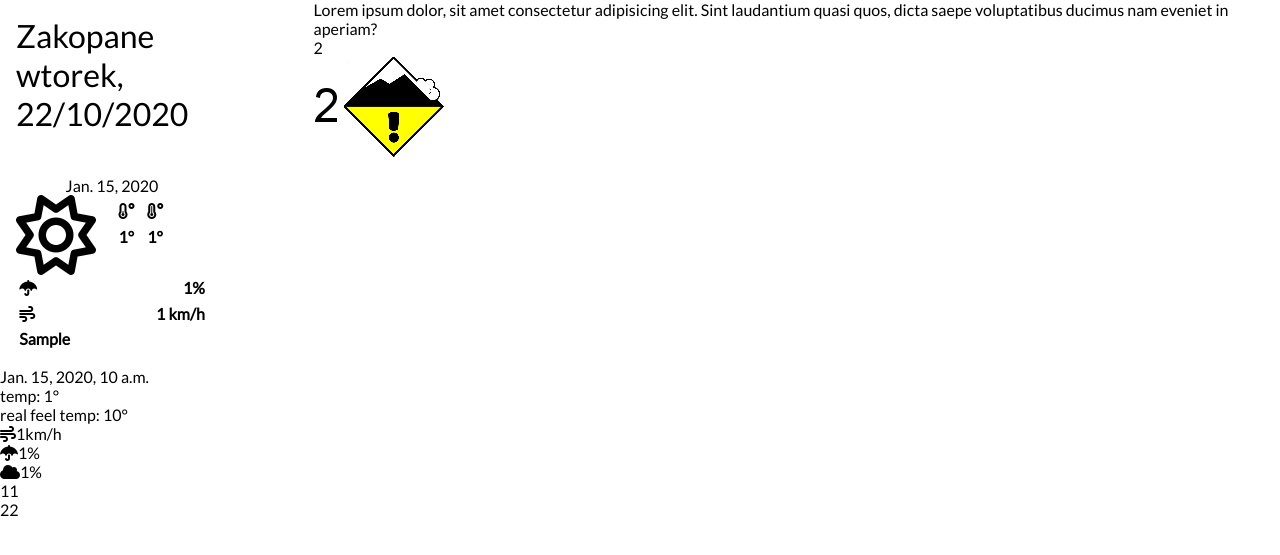
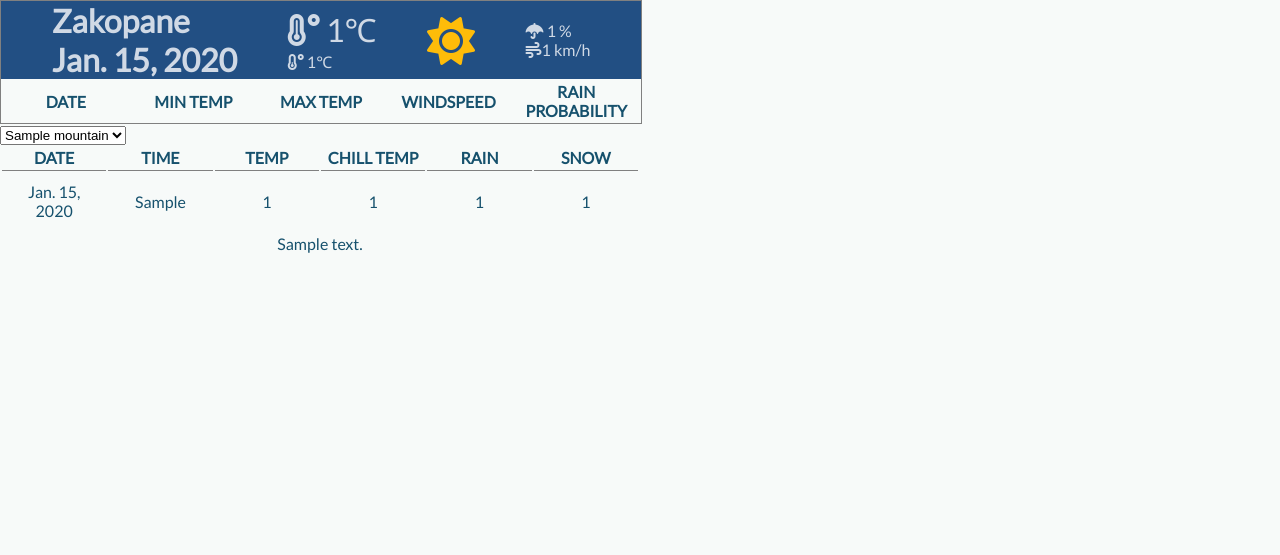
Before and after one commit to bartoszkobylinski/mountain_weather, a Django app: page /index/ in a window 1280 px wide. Shown: the top 555 px of the page. Run offline with Django 3.2, Linux system fonts and the light colour scheme; tables that the repository leaves empty hold one stand-in row (values such as "Sample post"); lists and menus that the app fills with data are empty; some libraries are stand-ins or nearby versions.

Commit message:
Working with template to render data from database, cleaning a bit code following pep-8 sugestion, adding docstrings and removing spaces and so on. Work is not done yet

```diff
--- a/mountain_weather/zakopane_weather/admin.py
+++ b/mountain_weather/zakopane_weather/admin.py
@@ -1,6 +1,6 @@
 from django.contrib import admin
 
-from .models import HourlyForecast, DailyForecast, Mountain, OctaveOfDay
+from .models import HourlyForecast, DailyForecast, Mountain, OctaveOfDay, AvalancheStatus
 
 # Register your models here.
 
@@ -8,3 +8,4 @@
 admin.site.register(DailyForecast)
 admin.site.register(Mountain)
 admin.site.register(OctaveOfDay)
+admin.site.register(AvalancheStatus)
--- a/mountain_weather/zakopane_weather/static/css/style1.css
+++ b/mountain_weather/zakopane_weather/static/css/style1.css
@@ -1,72 +1,69 @@
 body{
     margin: 0;
     font-family: 'Lato', sans-serif;
+    color: #16516d;
     padding: 0;
+    background-color: #f7faf9;
+
 }
 main{
     display: flex;
     flex-direction: column;
 }
-h6{
+.upper-section{
+    display: flex;
+    flex-direction: row;
+    width: 100%;
+}
+.zakopane-forecast{
+    width: 50%;
+    border: 1px solid gray;
+}
+.zakopane-forecast__today{
+    display: flex;
+    flex-direction: row;
+    justify-content: space-evenly;
+    align-items: center;
+    background-color: #224f83;
+    color: #d0d9e5
+}
+.zakopane-forecast__today_city h6{
+    font-size: 2rem;
     margin: 0;
-    padding: 0.2rem;
-    font-size: 1rem;
 }
-.city-data{
-    padding-left: 3rem;
-    padding: 1rem;
+.zakopane-forecast__today_temp{
+    display: flex;
+    flex-direction: column;
+}
+.zakopane-forecast__today_temp_min{
     font-size: 2rem;
 }
-.day{
+.zakopane-forecast__today_icon{
+    color: #febc09;
+    font-size: 3rem;
+}
+.zakopane-forecast__today_other{
     display: flex;
     flex-direction: column;
+}
+.zakopane-forecast__table{
     width: 100%;
 }
-.top,
-.days-forecast,
-.hour-forecast{
-    display: flex;
-    flex-direction: row;
-
+table{
+    table-layout: fixed;
+    width: 100%;
 }
-.day-forecast__date{
+ th {
+    width: 20%;
+    text-transform: uppercase;
+}
+tr{
     text-align: center;
 }
-.day-forecast__temp{
-    display: flex;
-    flex-direction: row;
+tr:nth-child(odd) td{
+    border-top: 1px solid grey;
+    padding: 0.7rem;
 }
-.day-forecast__temp_img{
+.mountain-forecast{
     width: 50%;
 }
-.day-forecast__temp_img i{
-    font-size: 5rem;
-}
-.day-forecast__temp_det{
-    display: flex;
-    flex-direction: row;
-    width: 50%;
-    font-size: 1.5rem;
-    font-weight: 900;
-    text-align: center;
-}
-.day-forecast__temp_det_min,
-.day-forecast__temp_det_max{
-   padding: 0.2rem;
-
-}
-.day-forecast{
-    width: 15%;
-    padding: 1rem;
-    font-weight: 500;
-}
-.day-forecast__other_rain,
-.day-forecast__other_wind{
-    display: flex;
-    flex-direction: row;
-    justify-content: space-between;
-}
-.days-forecast__phrase {
-    text-align: center;
-    font-size: 1rem;
-}
--- a/mountain_weather/zakopane_weather/templates/index2.html
+++ b/mountain_weather/zakopane_weather/templates/index2.html
@@ -12,70 +12,88 @@
 </head>
 <body>
     <main>
-        <div class="day">
-            <div class="top">
-                <div class="city-data">
-                    <div class="city-name">Zakopane</div>
-                    <div class="date">wtorek, 22/10/2020</div>
+        <div class="upper-section">
+            <div class="zakopane-forecast">
+                <div class="zakopane-forecast__today">
+
+                    <div class="zakopane-forecast__today_city"><h6>Zakopane <br>{{FirstDay.date}}</h6></div>
+                    <div class="zakopane-forecast__today_temp">
+                        <div class="zakopane-forecast__today_temp_min"><i class="fas fa-temperature-high"></i> {{FirstDay.max_temp}}&#8451;</div>
+                        <div class="zakopane-forecast__today_temp_max"><i class="fas fa-temperature-low"></i> {{FirstDay.min_temp}}&#8451;</div>
+
+                    </div>
+                    <div class="zakopane-forecast__today_icon"><i class="fas fa-sun"></i></div>
+                    <div class="zakopane-forecast__today_other">
+                        <div class="zakopane-forecast__today_other_rain"><i class="fas fa-umbrella"></i> {{FirstDay.probability}} %</div>
+                        <div class="zakopane-forecast__today_other_wind"><i class="fas fa-wind"></i>{{FirstDay.wind_speed}} km/h</div>
+                    </div>
+
                 </div>
-                <div class="avalanche">
-                    <div class="avalanche-level_info">Lorem ipsum dolor, sit amet consectetur adipisicing elit. Sint laudantium quasi quos, dicta saepe voluptatibus ducimus nam eveniet in aperiam?</div>
-                    <div class="avalanche-level">2</div>
-                    <div class="avalanche-img"><img src="{% static 'images/2_level.png' %}" alt="2_avalanche_level"></div>
+                <div class="zakopane-forecast__table">
+                    <table>
+                        <thead>
+                            <th>date</th>
+                            <th>min temp</th>
+                            <th>max temp</th>
+                            <th>windspeed</th>
+                            <th>rain probability</th>
+                        </thead>
+                        <tbody>
+                            {% for data in DailyForecast %}
+                            <tr>
+                                <td>{{data.date}}</td>
+                                <td>{{data.min_temp}}&#8451;</td>
+                                <td>{{data.max_temp}}&#8451;</td>
+                                <td>{{data.wind_speed}} km/h</td>
+                                <td>{{data.probability}} %</td>
+                            </tr>
+                            <tr>
+                                <td colspan="5">{{data.phrase}}</td>
+                            </tr>
+                            {% endfor %}
+                        </tbody>
+                    </table>
                 </div>
             </div>
-            <div class="days-forecast">
-                {% for data in DailyForecast%}
-                <div class="day-forecast">
-                    <div class="day-forecast__date">{{data.date}}</div>
-                    <div class="day-forecast__temp">
-                        <div class="day-forecast__temp_img"><i class="far fa-sun"></i></div>
-                        <div class="day-forecast__temp_det">
-                            <div class="day-forecast__temp_det_min">
-                                <h6><i class="fas fa-temperature-low"></i></h6>
-                                <h6>{{data.min_temp}}&#176</h6>
-                            </div>
-                            <div class="day-forecast__temp_det_max">
-                                <h6><i class="fas fa-temperature-high"></i></h6>
-                                <h6>{{data.max_temp}}&#176</h6>
-                            </div>
-                        </div>
-                    </div>
-                    <div class="day-forecast__other">
-                        <div class="day-forecast__other_rain">
-                            <h6><i class="fas fa-umbrella"></i></h6>
-                            <h6>{{data.probability}}%</h6>
-                        </div>
-                        <div class="day-forecast__other_wind">
-                            <h6><i class="fas fa-wind"></i></h6>
-                            <h6>{{data.wind_speed}} km/h</h6>
-                        </div>
-                    </div>
-                    <div class="day-forecast__phrase">
-                        <h6>{{data.phrase}}</h6>
-                    </div>
-                </div>
-                 {% endfor %}
-            </div>
-            <div class="hour-forecast">
-                {% for data in HourlyForecast %}
-                <div class="hour-detail">
-                    <div class="hour-detail__date">{{ data.date_time }}</div>
-                    <div class="hour-detail__temp">temp: {{ data.temp }}&#176</div>
-                    <div class="hour-detail__real_temp">real feel temp: {{ data.real_feel_temp }}&#176</div>
-                    <div class="hour-detail__wind_speed"><i class="fas fa-wind"></i>{{ data.wind_speed }}km/h</div>
-                    <div class="hour-detail__rain_probability"><i class="fas fa-umbrella"></i>{{ data.rain_probability}}%</div>
-                    <div class="hour-detail__cloud"><i class="fas fa-cloud"></i>{{ data.cloud_cover }}%</div>
-
+            <div class="avalanche-information"></div>
+        </div>
+        <div class="lower-section">
+            <div class="mountain-forecast">
+                <select name="mountain-forecast" id="select-mountain">
+                    {% for peak in Mountain %}
+                    <option value="{{peak.name_of_peak}}">{{peak.name_of_peak}}</option>
+                    {% endfor %}
+                </select>
+                {% for data in OctaveOfDay%}
+                <div class="peak-forecast">
+                    <table>
+                        <thead>
+                            <th>date</th>
+                            <th>time</th>
+                            <th>temp</th>
+                            <th>chill temp</th>
+                            <th>rain</th>
+                            <th>snow</th>
+                        </thead>
+                        <tbody>
+                            <tr>
+                                <td>{{data.date}}</td>
+                                <td>{{data.octave_of_a_day}}</td>
+                                <td>{{data.temperature}}</td>
+                                <td>{{data.chill_temperature}}</td>
+                                <td>{{data.rain}}</td>
+                                <td>{{data.snow}}</td>
+                            </tr>
+                            <tr>
+                                <td colspan="6">{{data.summary}}</td>
+                            </tr>
+                        </tbody>
+                    </table>
                 </div>
                 {% endfor %}
             </div>
-        </div>
-        <div class="tpn">
-            11
-        </div>
-        <div class="mountains">
-            <div class="mountain">22</div>
+
+            <div class="tpn-forecast"></div>
         </div>
     </main>
 </body>
--- a/mountain_weather/zakopane_weather/views.py
+++ b/mountain_weather/zakopane_weather/views.py
@@ -14,8 +14,13 @@
 
     def get_context_data(self, **kwargs):
         context = super(IndexView, self).get_context_data(**kwargs)
-        context['DailyForecast'] = DailyForecast.objects.all()
         context['HourlyForecast'] = HourlyForecast.objects.all()
+        context['FirstDay'] = DailyForecast.objects.order_by('date').first()
+        context['DailyForecast'] = DailyForecast.objects.order_by('date')[1:]
+        context['OctaveOfDay'] = OctaveOfDay.objects.all()
+        context['Mountain'] = Mountain.objects.all()
+        print(context['Mountain'])
+        print(context['OctaveOfDay'])
         return context
 
 class HourlyForecastViewset(viewsets.ModelViewSet):
```
Also changed, not shown: mountain_weather/zakopane_weather/models.py (+23 -10 lines), mountain_weather/zakopane_weather/scraper.py (+6 -6 lines), mountain_weather/zakopane_weather/migrations/0005_auto_20200326_0800.py (added).
